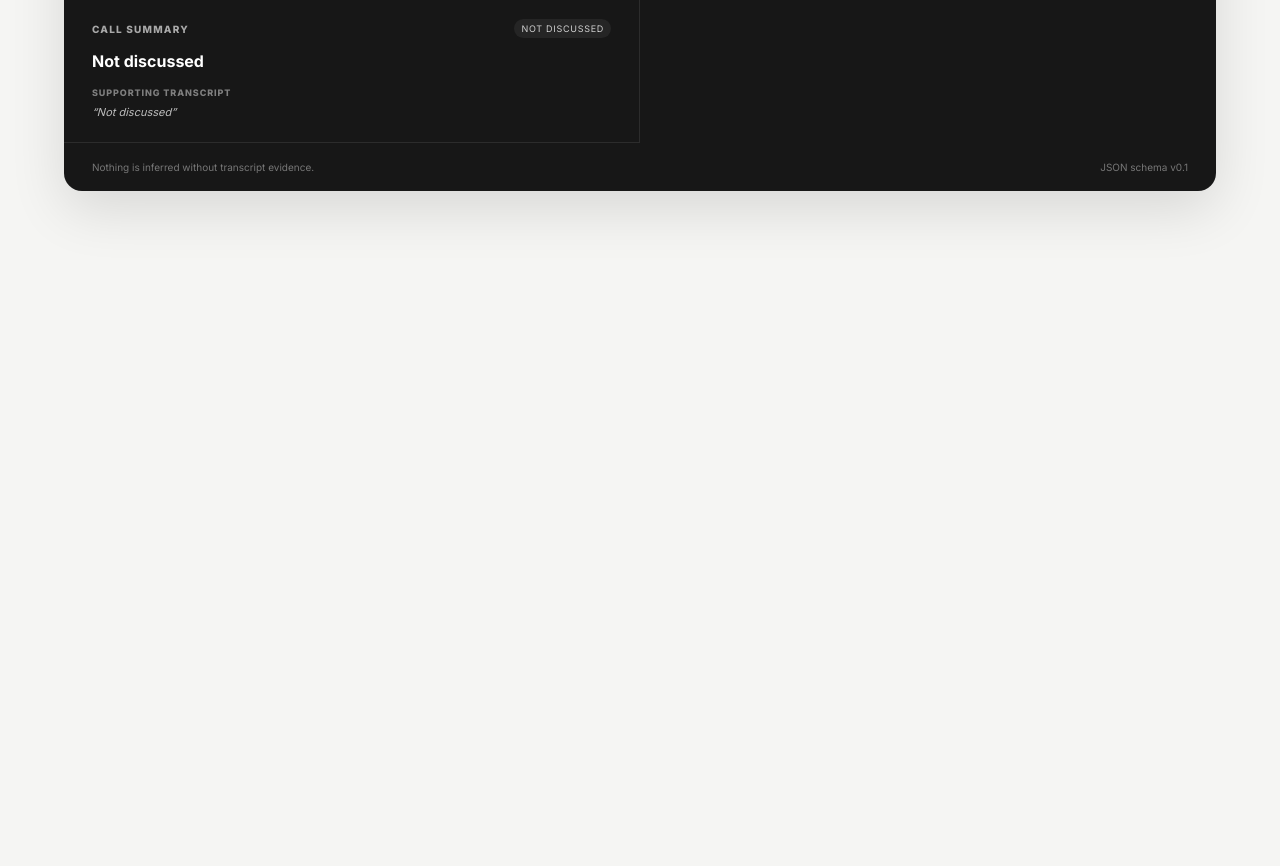
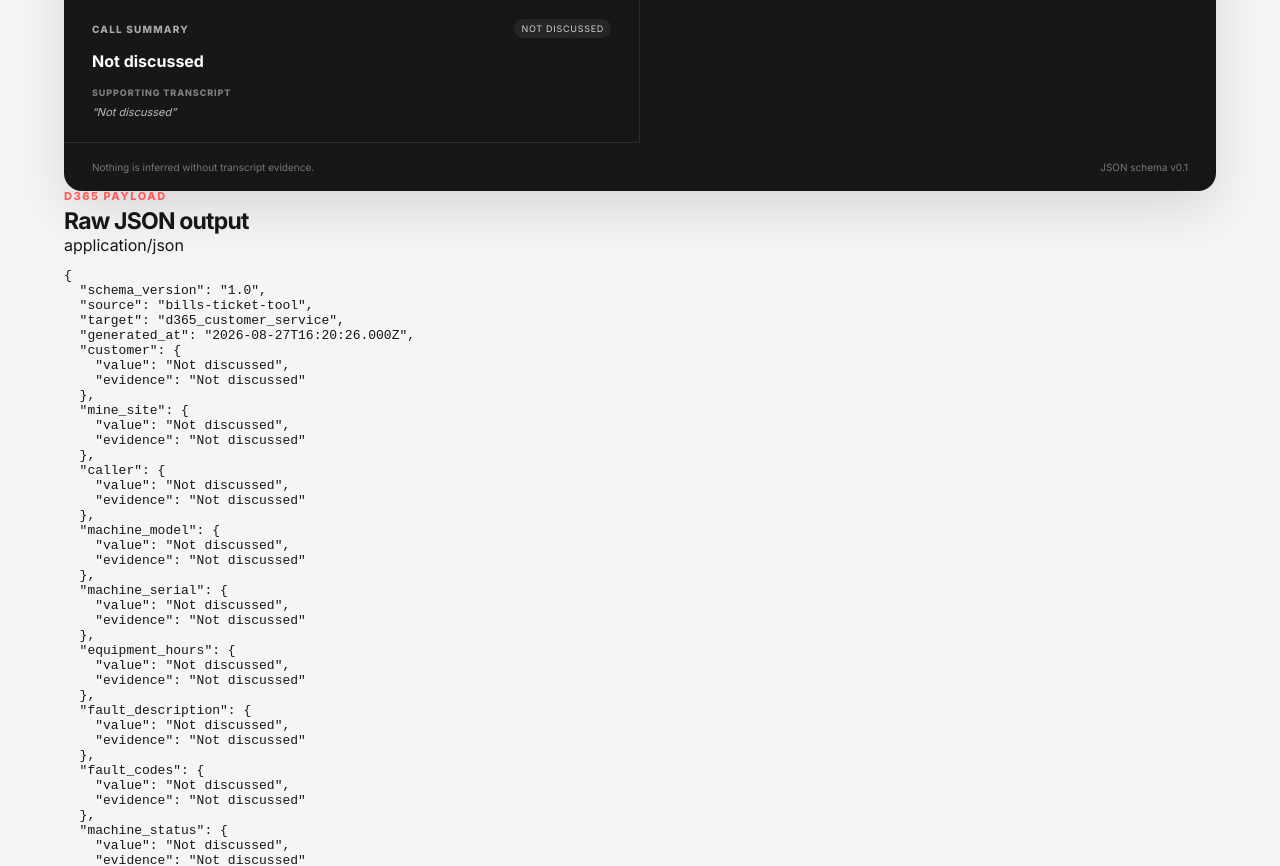
Before and after one commit to BillySmithDesign/bills-ticket-tool, a plain HTML site: page index.html in a window 1280 px wide. Shown: the part 1976-2842 px from the top of the page. Before the commit the page ends 2247 px from the top, so only its background shows below. Drawn offline with Linux system fonts and the light colour scheme.

Commit message:
Add raw JSON output panel

```diff
--- a/index.html
+++ b/index.html
@@ -99,6 +99,17 @@
       <div class="ticket-grid" id="ticketGrid"></div>
       <div class="output-footer"><span>Nothing is inferred without transcript evidence.</span><span>JSON schema v0.1</span></div>
     </section>
+
+    <section class="raw-json-section" aria-labelledby="rawJsonHeading">
+      <div class="raw-json-header">
+        <div>
+          <div class="eyebrow light">D365 PAYLOAD</div>
+          <h3 id="rawJsonHeading">Raw JSON output</h3>
+        </div>
+        <span class="json-format">application/json</span>
+      </div>
+      <pre class="raw-json-code"><code id="rawJsonOutput"></code></pre>
+    </section>
   </main>
 
   <div class="toast" id="toast">Copied to clipboard</div>
```
